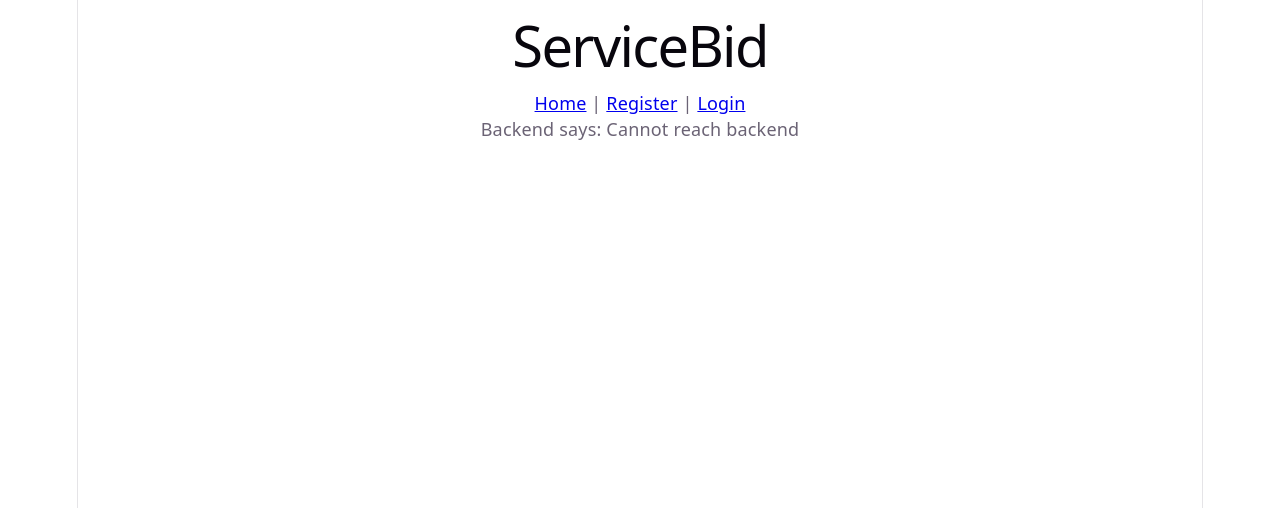
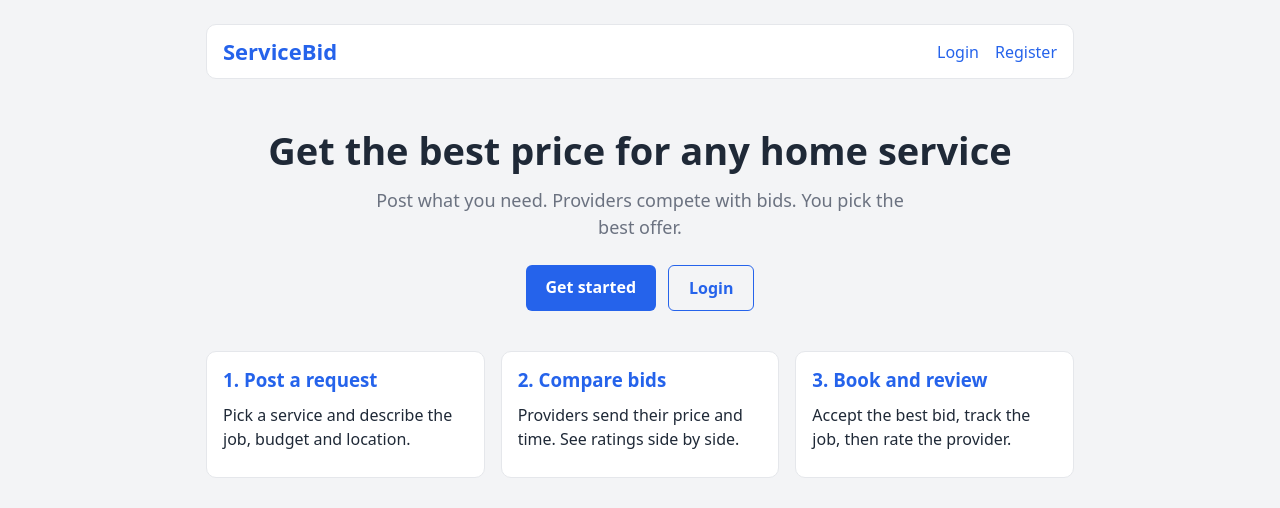
Before and after one commit to smaran-243/ServiceBid, a React app in the folder frontend/: page / in a window 1280 px wide. Shown: the top 508 px of the page. Built offline with nearby package versions, Linux system fonts and the light colour scheme; no server answers; the HTML template or start-up script is replaced by a standard one.

Commit message:
UI polish: plain CSS, navbar, home page, status badges, loading states

```diff
--- a/frontend/src/App.jsx
+++ b/frontend/src/App.jsx
@@ -1,4 +1,3 @@
-import { useState, useEffect } from "react";
 import { Routes, Route, Link } from "react-router-dom";
 import Register from "./pages/Register.jsx";
 import Login from "./pages/Login.jsx";
@@ -12,28 +11,41 @@ import MyBookings from "./pages/MyBookings.jsx";
 import PlaceBid from "./pages/PlaceBid.jsx";
 import MyBids from "./pages/MyBids.jsx";
 import ProviderBookings from "./pages/ProviderBookings.jsx";
+import Navbar from "./components/Navbar.jsx";
 
 function Home() {
-    const [message, setMessage] = useState("Loading...");
-
-    useEffect(() => {
-        fetch("http://localhost:8080/api/health")
-            .then((res) => res.text())
-            .then((data) => setMessage(data))
-            .catch(() => setMessage("Cannot reach backend"));
-    }, []);
-
-    return <p>Backend says: {message}</p>;
+    return (
+        <div className="hero">
+            <h1>Get the best price for any home service</h1>
+            <p className="hero-sub">
+                Post what you need. Providers compete with bids. You pick the best offer.
+            </p>
+            <div className="hero-buttons">
+                <Link to="/register" className="btn-link">Get started</Link>
+                <Link to="/login" className="btn-link btn-outline">Login</Link>
+            </div>
+            <div className="steps">
+                <div className="step-card">
+                    <h3>1. Post a request</h3>
+                    <p>Pick a service and describe the job, budget and location.</p>
+                </div>
+                <div className="step-card">
+                    <h3>2. Compare bids</h3>
+                    <p>Providers send their price and time. See ratings side by side.</p>
+                </div>
+                <div className="step-card">
+                    <h3>3. Book and review</h3>
+                    <p>Accept the best bid, track the job, then rate the provider.</p>
+                </div>
+            </div>
+        </div>
+    );
 }
 
 function App() {
     return (
         <div>
-            <h1>ServiceBid</h1>
-            <nav>
-                <Link to="/">Home</Link> | <Link to="/register">Register</Link> |{" "}
-                <Link to="/login">Login</Link>
-            </nav>
+            <Navbar />
 
             <Routes>
                 <Route path="/" element={<Home />} />
--- /dev/null
+++ b/frontend/src/components/Navbar.jsx
@@ -0,0 +1,54 @@
+import { useState, useEffect } from "react";
+import { Link, useLocation } from "react-router-dom";
+import { apiFetch, getToken } from "../api/api.js";
+import LogoutButton from "./LogoutButton.jsx";
+
+function Navbar() {
+    const location = useLocation();
+    const [roles, setRoles] = useState([]);
+
+    useEffect(() => {
+        if (!getToken()) {
+            setRoles([]);
+            return;
+        }
+        apiFetch("/api/me")
+            .then((me) => setRoles(me.roles))
+            .catch(() => setRoles([]));
+    }, [location.pathname]);
+
+    const isCustomer = roles.includes("CUSTOMER");
+    const isProvider = roles.includes("PROVIDER");
+    const loggedIn = isCustomer || isProvider;
+
+    return (
+        <nav className="navbar">
+            <Link to="/" className="brand">ServiceBid</Link>
+            <div className="nav-links">
+                {isCustomer && (
+                    <>
+                        <Link to="/customer">Dashboard</Link>
+                        <Link to="/customer/services">Browse services</Link>
+                        <Link to="/customer/bookings">My bookings</Link>
+                    </>
+                )}
+                {isProvider && (
+                    <>
+                        <Link to="/provider">Open requests</Link>
+                        <Link to="/provider/bids">My bids</Link>
+                        <Link to="/provider/bookings">My bookings</Link>
+                    </>
+                )}
+                {!loggedIn && (
+                    <>
+                        <Link to="/login">Login</Link>
+                        <Link to="/register">Register</Link>
+                    </>
+                )}
+                {loggedIn && <LogoutButton />}
+            </div>
+        </nav>
+    );
+}
+
+export default Navbar;
--- /dev/null
+++ b/frontend/src/components/StatusBadge.jsx
@@ -0,0 +1,5 @@
+function StatusBadge({ status }) {
+    return <span className={"badge badge-" + status}>{status.replace("_", " ")}</span>;
+}
+
+export default StatusBadge;
--- a/frontend/src/index.css
+++ b/frontend/src/index.css
@@ -1,53 +1,16 @@
 :root {
-  --text: #6b6375;
-  --text-h: #08060d;
-  --bg: #fff;
-  --border: #e5e4e7;
-  --code-bg: #f4f3ec;
-  --accent: #aa3bff;
-  --accent-bg: rgba(170, 59, 255, 0.1);
-  --accent-border: rgba(170, 59, 255, 0.5);
-  --social-bg: rgba(244, 243, 236, 0.5);
-  --shadow:
-    rgba(0, 0, 0, 0.1) 0 10px 15px -3px, rgba(0, 0, 0, 0.05) 0 4px 6px -2px;
-
-  --sans: system-ui, 'Segoe UI', Roboto, sans-serif;
-  --heading: system-ui, 'Segoe UI', Roboto, sans-serif;
-  --mono: ui-monospace, Consolas, monospace;
-
-  font: 18px/145% var(--sans);
-  letter-spacing: 0.18px;
-  color-scheme: light dark;
+  --text: #1f2937;
+  --muted: #6b7280;
+  --bg: #f3f4f6;
+  --card: #ffffff;
+  --border: #e5e7eb;
+  --primary: #2563eb;
+  --primary-dark: #1d4ed8;
+  --danger: #dc2626;
+  font: 16px/1.5 system-ui, "Segoe UI", Roboto, sans-serif;
   color: var(--text);
   background: var(--bg);
-  font-synthesis: none;
-  text-rendering: optimizeLegibility;
-  -webkit-font-smoothing: antialiased;
-  -moz-osx-font-smoothing: grayscale;
-
-  @media (max-width: 1024px) {
-    font-size: 16px;
-  }
-}
-
-@media (prefers-color-scheme: dark) {
-  :root {
-    --text: #9ca3af;
-    --text-h: #f3f4f6;
-    --bg: #16171d;
-    --border: #2e303a;
-    --code-bg: #1f2028;
-    --accent: #c084fc;
-    --accent-bg: rgba(192, 132, 252, 0.15);
-    --accent-border: rgba(192, 132, 252, 0.5);
-    --social-bg: rgba(47, 48, 58, 0.5);
-    --shadow:
-      rgba(0, 0, 0, 0.4) 0 10px 15px -3px, rgba(0, 0, 0, 0.25) 0 4px 6px -2px;
-  }
-
-  #social .button-icon {
-    filter: invert(1) brightness(2);
-  }
+  color-scheme: light;
 }
 
 body {
@@ -55,57 +18,194 @@ body {
 }
 
 #root {
-  width: 1126px;
-  max-width: 100%;
+  max-width: 900px;
   margin: 0 auto;
-  text-align: center;
-  border-inline: 1px solid var(--border);
-  min-height: 100svh;
-  display: flex;
-  flex-direction: column;
+  padding: 24px 16px;
+  text-align: left;
   box-sizing: border-box;
 }
 
-h1,
-h2 {
-  font-family: var(--heading);
-  font-weight: 500;
-  color: var(--text-h);
+h1, h2, h3 {
+  margin: 0 0 12px;
+  line-height: 1.25;
 }
 
-h1 {
-  font-size: 56px;
-  letter-spacing: -1.68px;
-  margin: 32px 0;
-  @media (max-width: 1024px) {
-    font-size: 36px;
-    margin: 20px 0;
-  }
+p {
+  margin: 0 0 10px;
 }
-h2 {
-  font-size: 24px;
-  line-height: 118%;
-  letter-spacing: -0.24px;
-  margin: 0 0 8px;
-  @media (max-width: 1024px) {
-    font-size: 20px;
-  }
+
+a {
+  color: var(--primary);
+  text-decoration: none;
 }
-p {
+
+a:hover {
+  text-decoration: underline;
+}
+
+ul {
+  list-style: none;
+  padding: 0;
   margin: 0;
 }
 
-code,
-.counter {
-  font-family: var(--mono);
-  display: inline-flex;
-  border-radius: 4px;
-  color: var(--text-h);
+li {
+  background: var(--card);
+  border: 1px solid var(--border);
+  border-radius: 8px;
+  padding: 12px 16px;
+  margin-bottom: 12px;
 }
 
-code {
+button {
+  background: var(--primary);
+  color: #fff;
+  border: none;
+  border-radius: 6px;
+  padding: 8px 14px;
+  margin: 4px 6px 4px 0;
   font-size: 15px;
-  line-height: 135%;
-  padding: 4px 8px;
-  background: var(--code-bg);
+  cursor: pointer;
 }
+
+button:hover {
+  background: var(--primary-dark);
+}
+
+input, select, textarea {
+  padding: 8px;
+  border: 1px solid var(--border);
+  border-radius: 6px;
+  font: inherit;
+  max-width: 100%;
+  box-sizing: border-box;
+  margin: 4px 0 10px;
+}
+
+textarea {
+  width: 100%;
+}
+.navbar {
+  display: flex;
+  justify-content: space-between;
+  align-items: center;
+  flex-wrap: wrap;
+  gap: 12px;
+  background: var(--card);
+  border: 1px solid var(--border);
+  border-radius: 10px;
+  padding: 10px 16px;
+  margin-bottom: 24px;
+}
+
+.brand {
+  font-size: 22px;
+  font-weight: 700;
+  color: var(--primary);
+}
+
+.brand:hover {
+  text-decoration: none;
+}
+
+.nav-links {
+  display: flex;
+  align-items: center;
+  flex-wrap: wrap;
+  gap: 16px;
+}
+
+.nav-links button {
+  margin: 0;
+}
+
+.hero {
+  text-align: center;
+  padding: 24px 0;
+}
+
+.hero h1 {
+  font-size: 38px;
+  margin-bottom: 12px;
+}
+
+.hero-sub {
+  font-size: 18px;
+  color: var(--muted);
+  max-width: 560px;
+  margin: 0 auto 24px;
+}
+
+.hero-buttons {
+  display: flex;
+  justify-content: center;
+  gap: 12px;
+  margin-bottom: 40px;
+}
+
+.btn-link {
+  background: var(--primary);
+  color: #fff;
+  padding: 10px 20px;
+  border-radius: 6px;
+  font-weight: 600;
+}
+
+.btn-link:hover {
+  background: var(--primary-dark);
+  text-decoration: none;
+}
+
+.btn-outline {
+  background: transparent;
+  color: var(--primary);
+  border: 1px solid var(--primary);
+}
+
+.btn-outline:hover {
+  background: var(--primary);
+  color: #fff;
+}
+
+.steps {
+  display: grid;
+  grid-template-columns: repeat(auto-fit, minmax(220px, 1fr));
+  gap: 16px;
+  text-align: left;
+}
+
+.step-card {
+  background: var(--card);
+  border: 1px solid var(--border);
+  border-radius: 10px;
+  padding: 16px;
+}
+
+.step-card h3 {
+  color: var(--primary);
+}
+
+.badge {
+  display: inline-block;
+  padding: 2px 10px;
+  border-radius: 999px;
+  font-size: 12px;
+  font-weight: 700;
+  background: #e5e7eb;
+  color: #374151;
+  vertical-align: middle;
+}
+
+.badge-OPEN, .badge-PENDING, .badge-REQUESTED { background: #dbeafe; color: #1d4ed8; }
+.badge-ACCEPTED, .badge-BID_ACCEPTED, .badge-CONFIRMED { background: #fef3c7; color: #b45309; }
+.badge-IN_PROGRESS { background: #ede9fe; color: #6d28d9; }
+.badge-COMPLETED { background: #dcfce7; color: #15803d; }
+.badge-CANCELLED, .badge-REJECTED, .badge-WITHDRAWN { background: #fee2e2; color: #b91c1c; }
+
+li a {
+  font-weight: 600;
+}
+
+h2 {
+  font-size: 26px;
+}
--- a/frontend/src/pages/BrowseServices.jsx
+++ b/frontend/src/pages/BrowseServices.jsx
@@ -5,17 +5,20 @@ import { Link } from "react-router-dom";
 function BrowseServices() {
     const [services, setServices] = useState([]);
     const [error, setError] = useState("");
+    const [loading, setLoading] = useState(true);
 
     useEffect(() => {
         apiFetch("/api/services")
             .then((data) => setServices(data))
-            .catch(() => setError("Could not load services"));
+            .catch(() => setError("Could not load services"))
+            .finally(() => setLoading(false));
     }, []);
 
     return (
         <div>
             <h2>Browse Services</h2>
             {error && <p>{error}</p>}
+            {loading && <p>Loading...</p>}
             <ul>
                 {services.map((s) => (
                     <li key={s.id}>
--- a/frontend/src/pages/CustomerDashboard.jsx
+++ b/frontend/src/pages/CustomerDashboard.jsx
@@ -2,6 +2,7 @@ import { useState, useEffect } from "react";
 import { apiFetch } from "../api/api.js";
 import LogoutButton from "../components/LogoutButton.jsx";
 import { Link } from "react-router-dom";
+import StatusBadge from "../components/StatusBadge.jsx";
 
 function CustomerDashboard() {
     const [email, setEmail] = useState("");
@@ -30,7 +31,7 @@ function CustomerDashboard() {
             <ul>
                 {requests.map((r) => (
                     <li key={r.id}>
-                        <strong>{r.serviceName}</strong> - {r.status}{" "}
+                        <strong>{r.serviceName}</strong> <StatusBadge status={r.status} />{" "}
                         <Link to={"/customer/requests/" + r.id}>View bids</Link><br />
                         {r.description}<br />
                         Budget: {r.budget} | Location: {r.location}<br />
--- a/frontend/src/pages/MyBookings.jsx
+++ b/frontend/src/pages/MyBookings.jsx
@@ -1,6 +1,7 @@
 import { useState, useEffect } from "react";
 import { Link } from "react-router-dom";
 import { apiFetch } from "../api/api.js";
+import StatusBadge from "../components/StatusBadge.jsx";
 
 function ReviewForm({ bookingId }) {
     const [rating, setRating] = useState(5);
@@ -59,7 +60,7 @@ function MyBookings() {
             <ul>
                 {bookings.map((b) => (
                     <li key={b.id}>
-                        <strong>{b.serviceName}</strong> - {b.status}<br />
+                        <strong>{b.serviceName}</strong> <StatusBadge status={b.status} /><br />
                         Provider: {b.providerName}<br />
                         Agreed amount: {b.agreedAmount}
                         {b.status === "COMPLETED" && <ReviewForm bookingId={b.id} />}
```
Also changed, not shown: frontend/src/pages/MyBids.jsx (+7 -3 lines), frontend/src/pages/ProviderBookings.jsx (+7 -3 lines), frontend/src/pages/ProviderDashboard.jsx (+5 -2 lines), 1 other file (tests, documents, lock files or other folders).
